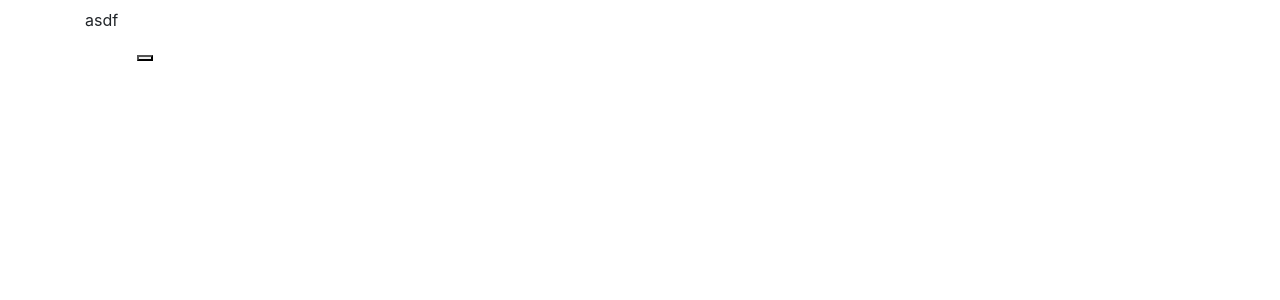
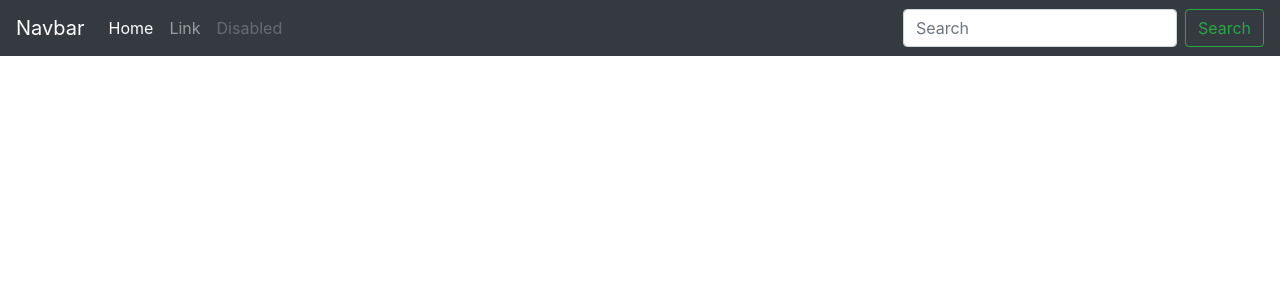
Before and after one commit to nahidsaikat/Fleet-Management, a Django app: page / in a window 1280 px wide. Before the commit the part shown is almost empty. Shown: the top 300 px of the page. Run offline with Django 3.2, Linux system fonts and the light colour scheme; some libraries are stand-ins or nearby versions.

Commit message:
Creating basic nav bar

```diff
--- a/fleet_management/core/templates/base.html
+++ b/fleet_management/core/templates/base.html
@@ -19,16 +19,8 @@
     {% block extra_css %}{% endblock %}
 </head>
 <body>
-{#    {% if request.user.is_authenticated %}#}
-{#    here#}
-{#    {% else %}#}
-{#    nothing#}
-{#    {% endif %}#}
+    {% block nav_bar %}{% endblock %}
     <div class="container">
-        <div id="banner" class="page-header">
-            <h1>{% block title %}{{ apptitle }}{% endblock %}</h1>asdf
-        </div>
-        {% block nav_bar %}{% endblock %}
 
         {% if messages %}
             <div class="messages">
--- a/fleet_management/core/templates/layout.html
+++ b/fleet_management/core/templates/layout.html
@@ -1,31 +1,32 @@
 {% extends 'base.html' %}
 
 {% block nav_bar %}
-    <div class="navbar navbar-default navbar-fixed-top">
-        <div class="container">
-            <div class="navbar-header">
-                <a class="navbar-brand" href="/">{{ apptitle }}</a>
-                <button class="navbar-toggle" data-target="#navbar-main" data-toggle="collapse" type="button">
-                    <span class="icon-bar"></span>
-                    <span class="icon-bar"></span>
-                    <span class="icon-bar"></span>
-                </button>
-            </div>
-            <div id="navbar-main" class="navbar-collapse collapse">
-                <ul class="nav navbar-nav">
-                    <li><a href="">Nav Left</a> </li>
-                    <li><a href="">Nav Left</a> </li>
-                    <li><a href="">Nav Left</a> </li>
-                    <li><a href="">Nav Left</a> </li>
-                </ul>
+    <nav class="navbar navbar-expand-lg navbar-dark bg-dark">
+        <button class="navbar-toggler" type="button" data-toggle="collapse" data-target="#navbarTogglerDemo03" aria-controls="navbarTogglerDemo03" aria-expanded="false" aria-label="Toggle navigation">
+        <span class="navbar-toggler-icon"></span>
+    </button>
 
-                <ul class="nav navbar-nav navbar-right">
-                    <li><a href="">Nav right</a> </li>
-                    <li><a href="">Nav right</a> </li>
-                    <li><a href="">Nav right</a> </li>
-                    <li><a href="">Nav right</a> </li>
-                </ul>
-            </div>
-        </div>
+    <div id="banner" class="page-header">
+        {% block title %}<a class="navbar-brand" href="#">Navbar</a>{% endblock %}
     </div>
+
+    <div class="collapse navbar-collapse" id="navbarTogglerDemo03">
+        <ul class="navbar-nav mr-auto mt-2 mt-lg-0">
+            <li class="nav-item active">
+                <a class="nav-link" href="#">Home <span class="sr-only">(current)</span></a>
+            </li>
+            <li class="nav-item">
+                <a class="nav-link" href="#">Link</a>
+            </li>
+            <li class="nav-item">
+                <a class="nav-link disabled" href="#">Disabled</a>
+            </li>
+        </ul>
+        <form class="form-inline my-2 my-lg-0">
+            <input class="form-control mr-sm-2" type="search" placeholder="Search" aria-label="Search">
+            <button class="btn btn-outline-success my-2 my-sm-0" type="submit">Search</button>
+        </form>
+    </div>
+</nav>
+
 {% endblock %}
```
